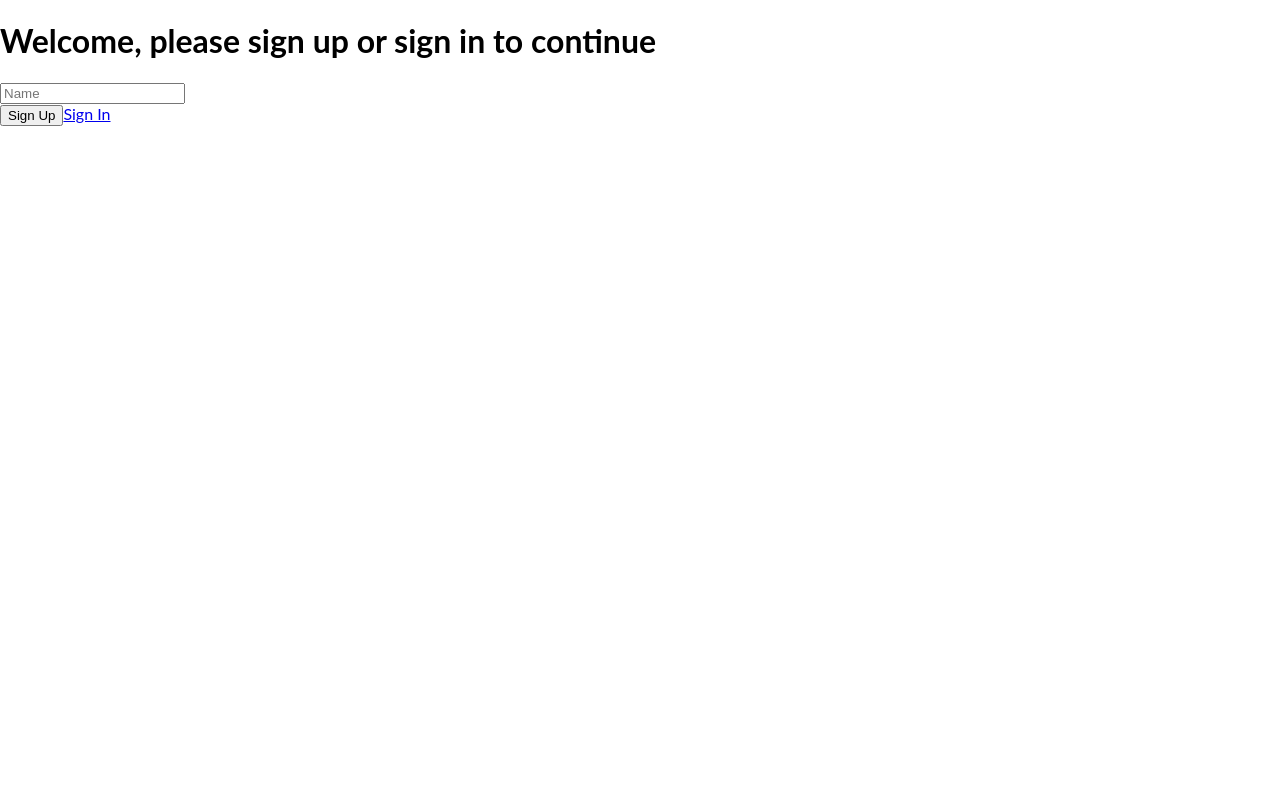
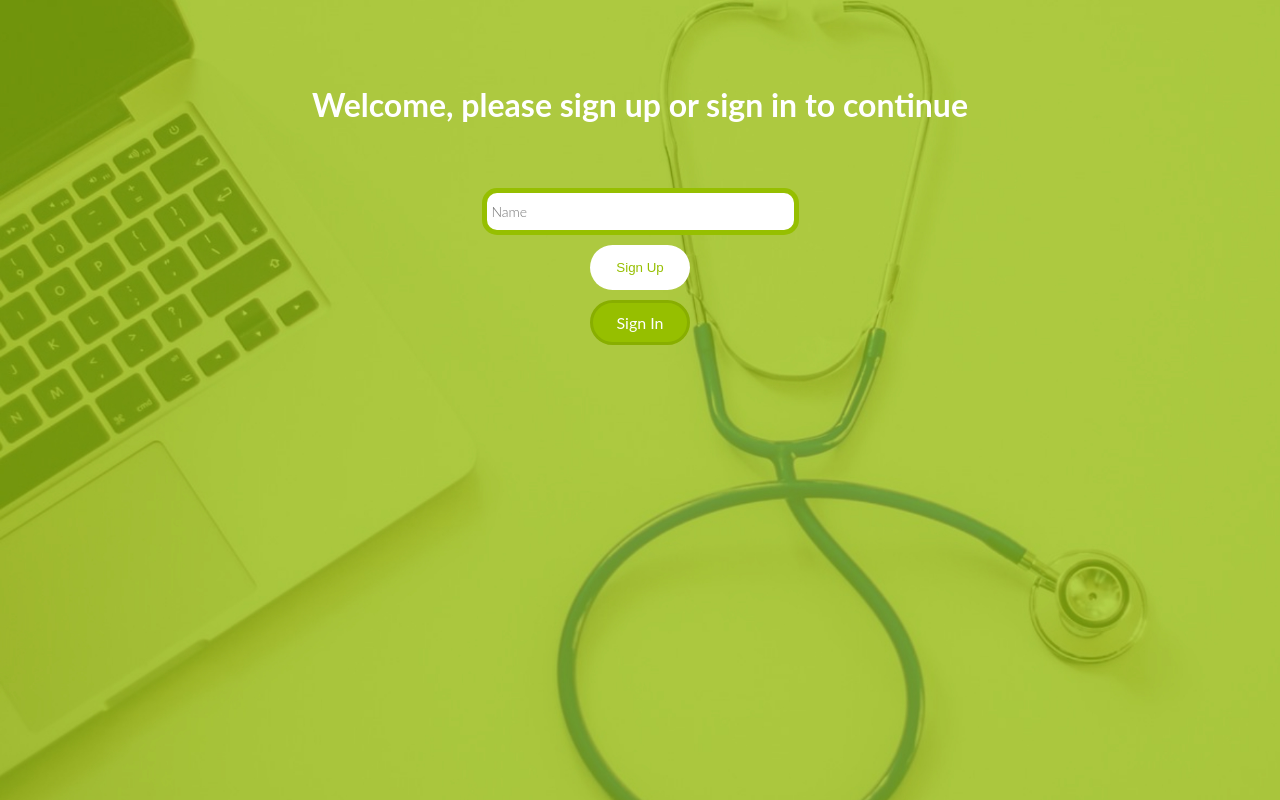
Before and after one commit to gealsanchez/booking-fronted, a React (Create React App) app: page /signup in a window 1280 px wide. Built offline with nearby package versions, Linux system fonts and the light colour scheme; no server answers.

Commit message:
Finish sign and signup logic with styling

```diff
--- a/src/components/SideBar.js
+++ b/src/components/SideBar.js
@@ -1,9 +1,19 @@
 import React from 'react';
-import { Link } from 'react-router-dom';
+import { Link, useNavigate } from 'react-router-dom';
+import { useDispatch } from 'react-redux';
 // import logo from '../images/logo.png';
+import { logout } from '../redux/users';
 import '../styles/style.css';
 
-const SideBar = () => (
+const SideBar = () => {
+  const history = useNavigate();
+  const dispatch = useDispatch();
+  const handleLogout = () => {
+    dispatch(logout());
+    history('/');
+  };
+  return (
+
     <nav className="sidebar">
       <div className="sidebar-header">
         {/* <div className="sidebar-header-icon">
@@ -24,8 +34,16 @@ const SideBar = () => (
           <Link to="/tickets" className="link">RESERVE</Link>
         </li>
       </ul>
-    <Link to="/signin" className="link sign-out-side">Sign Out</Link>
+      <button
+        type="button"
+        className="sign-out-side"
+        onClick={handleLogout}
+      >
+        <span>
+          Sign Out
+        </span>
+      </button>
     </nav>
   );
-
+};
 export default SideBar;
--- a/src/components/SignIn.js
+++ b/src/components/SignIn.js
@@ -2,6 +2,7 @@ import React, { useState } from 'react';
 import { useDispatch, useSelector } from 'react-redux';
 import { useNavigate } from 'react-router-dom';
 import { getUserFromAPI, postUserToAPI } from '../redux/users';
+import '../styles/signin.css';
 // import global from '../assets/images/global.png';
 
 const Login = () => {
@@ -32,16 +33,13 @@ const Login = () => {
   }
 
   return (
-    <section className="content-login">
+    <section className="sign-in-form">
+      <h1 className="sign-in-title"> Welcome, please sign in to continue</h1>
       <form onSubmit={handleLoginClick}>
-        <div className="imgcontainer">
-          <img className="avatar" src={global} alt="Logo" />
-        </div>
-
-        <div className="container">
+        <div className="sign-in-inputs">
           <label htmlFor="name">
             <input
-              className="field"
+              className="name-input"
               type="text"
               placeholder="Enter Username"
               value={inputs.title}
@@ -55,11 +53,11 @@ const Login = () => {
           <section className="msg-section">
             <p className="error">{error}</p>
           </section>
-          <button className="lg-btn" type="submit" disabled={status === 'loading' && true}>
-            Now Login
+          <button className="sign-in-button" type="submit" disabled={status === 'loading' && true}>
+            Sign in
           </button>
           <button
-            className="reg-btn"
+            className="sign-out-button"
             type="button"
             onClick={handleRegisterClick}
             disabled={status === 'loading' && true}
--- a/src/components/SignUp.js
+++ b/src/components/SignUp.js
@@ -1,6 +1,7 @@
 import React, { useState } from 'react';
 import axios from 'axios';
 import { Link, useNavigate } from 'react-router-dom';
+import '../styles/signup.css';
 
 const SignUpComponent = () => {
   const [name, setName] = useState('');
@@ -19,7 +20,6 @@ const SignUpComponent = () => {
       // setMessage(response.data.http_status.message || '');
       navigate('/signin');
     } catch (error) {
-      console.error('Sign up failed:', error);
       if (error.response && error.response.data && error.response.data.http_status) {
         // Update message state with the error message from response
         setMessage(error.response.data.http_status.errors || 'Sign up failed');
--- a/src/components/Ticket.js
+++ b/src/components/Ticket.js
@@ -1,5 +1,6 @@
 import React, { useEffect } from 'react';
 import { useDispatch } from 'react-redux';
+// eslint-disable-next-line import/no-extraneous-dependencies
 import PropTypes from 'prop-types';
 import '../styles/ticket.css';
 import { fetchAutomobiles } from '../redux/automobiles';
--- /dev/null
+++ b/src/styles/signin.css
@@ -0,0 +1,72 @@
+.sign-in-form {
+    padding-top: 9rem;
+    background-image: url(../assets/aut-back.jpeg);
+    background-repeat: no-repeat;
+    background-size: cover;
+    position: fixed;
+    width: 100%;
+    height: 100%;
+  }
+
+  .sign-in-title {
+    display: flex;
+    align-items: center;
+    justify-content: center;
+    color: white;
+  }
+
+  .name-input {
+    width: 300px;
+    height: 35px;
+    margin: 10px;
+    border-radius: 15px;
+    font-size: 14px;
+    font-family: 'Lato', sans-serif;
+    font-weight: 300;
+    padding-left: 5px;
+    border: 5px solid #96bf00;
+  }
+
+  .sign-in-button {
+    margin: 20px;
+    border: none;
+    background-color: white;
+    height: 45px;
+    width: 120px;
+    border-radius: 25px;
+    color: #96bf00;
+  }
+
+  .sign-in-inputs {
+    display: flex;
+    flex-direction: column;
+    align-items: center;
+    justify-content: center;
+  }
+
+  .btn {
+    display: flex;
+    flex-direction: column;
+    align-items: center;
+    justify-content: center;
+    gap: 1rem;
+  }
+
+  .sign-out-button {
+    border: none;
+    background: none;
+    color: white;
+    text-decoration: underline;
+  }
+
+  @media only screen and (max-width: 600px) {
+    .sign-in-title {
+      font-size: 20px;
+    }
+
+    .sign-in-form {
+      padding-top: 5rem;
+      background-image: none;
+      background-color: #96bf00;
+    }
+  }
--- /dev/null
+++ b/src/styles/signup.css
@@ -0,0 +1,72 @@
+.sign-up-form {
+    padding-top: 4rem;
+    background-image: url(../assets/aut-back.jpeg);
+    background-repeat: no-repeat;
+    background-size: cover;
+    position: fixed;
+    width: 100%;
+    height: 100%;
+    display: flex;
+    flex-direction: column;
+    align-items: center;
+  }
+
+  .sign-up-inputs {
+    display: flex;
+    flex-direction: column;
+  }
+
+  .name-input{
+    width: 300px;
+    height: 35px;
+    margin: 10px;
+    border-radius: 15px;
+    font-size: 14px;
+    font-family: 'Lato', sans-serif;
+    font-weight: 300;
+    padding-left: 5px;
+    border: 5px solid #96bf00;
+  }
+
+  .sign-up-title {
+    color: white;
+  }
+
+  .sign-up-button {
+    border: none;
+    margin-bottom: 10px;
+    background-color: white;
+    height: 45px;
+    width: 100px;
+    border-radius: 25px;
+    color: #96bf00;
+  }
+
+  .sign-in-btn {
+    text-decoration: none;
+    padding: 10px;
+    background-color: #96bf00;
+    border-radius: 25px;
+    border: 3px solid #88ae00;
+    color: white;
+  }
+
+  .session-buttons {
+    display: flex;
+    flex-direction: column;
+    text-align: center;
+    width: 100px;
+  }
+
+  @media only screen and (max-width: 600px) {
+    .sign-up-title {
+      font-size: 20px;
+      margin: 0 2rem;
+    }
+
+    .sign-up-form {
+      padding-top: 5rem;
+      background-image: none;
+      background-color: #96bf00;
+    }
+  }
--- a/src/styles/style.css
+++ b/src/styles/style.css
@@ -99,6 +99,11 @@ body {
 
 .sign-out-side {
   padding-left: 15px;
+  text-decoration: none;
+  color: black;
+  border: none;
+  font-size: 15px;
+  font-weight: 600;
 }
 
 @media only screen and (max-width: 600px) {
```
Lines whose indentation alone changed are shown as unchanged.
